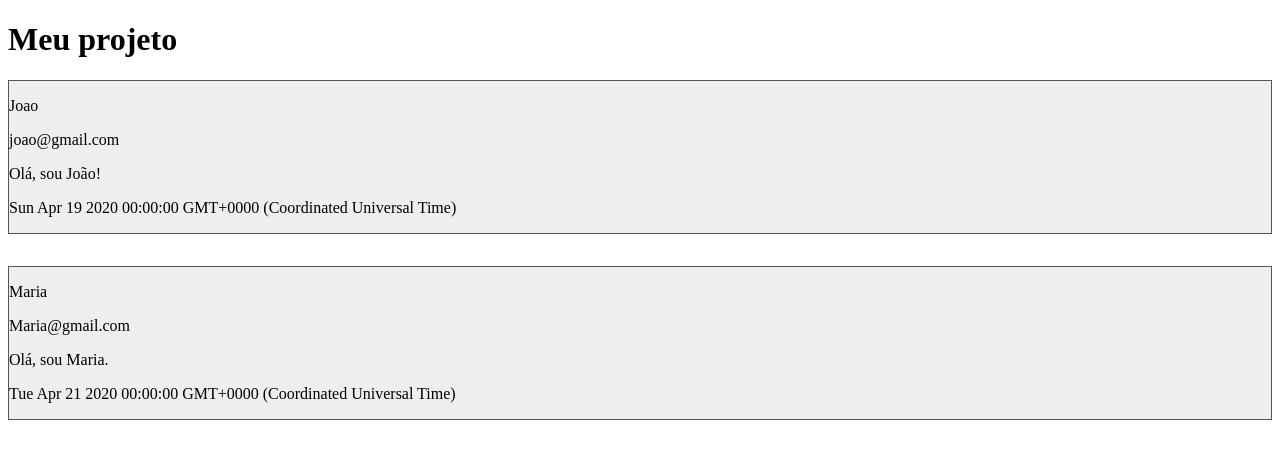
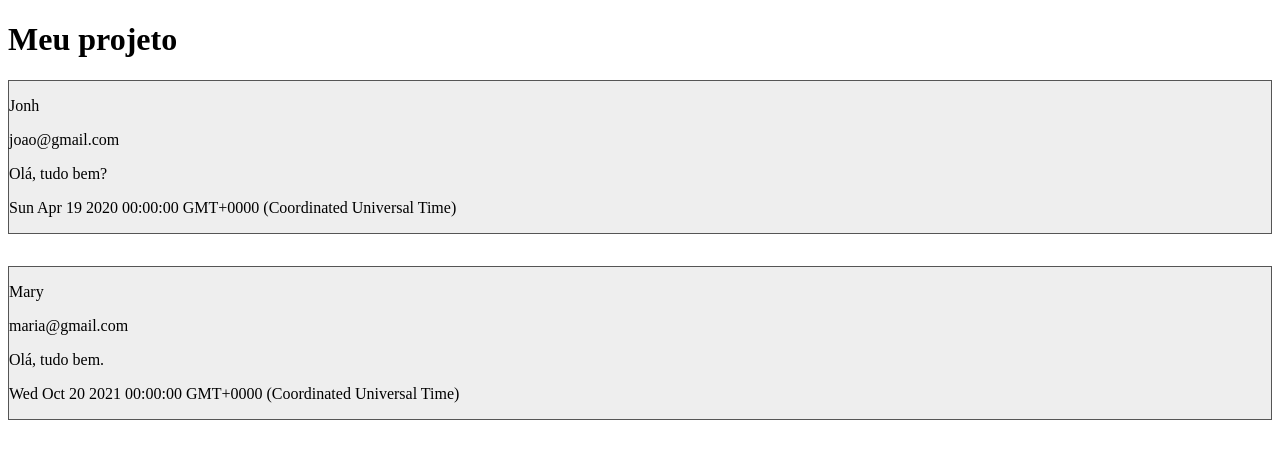
Before and after one commit to aritana/JavaScript, a React (Create React App) app in the folder Udemy/react/my-app/: page / in a window 1280 px wide. Shown: the top 458 px of the page. Built offline with nearby package versions, Linux system fonts and the light colour scheme.

Commit message:
Manipulando estado, react

```diff
--- a/Udemy/react/my-app/src/App.js
+++ b/Udemy/react/my-app/src/App.js
@@ -1,22 +1,48 @@
 import React from 'react';
-import {Component} from 'react';
+import { Component } from 'react';
 import Comentario from './components/Comentario'
 
 //tudo vai ser colocado entre <div className="App">
 //o componente é uma tag
-class App extends Component{
-  render(){
+class App extends Component {//componente ajuda a ter o estado
 
-    return(
+  state = { //Aplicacao inteira so tem um estado
+    comentarios: [
+      {
+
+        name: 'Jonh',
+        email: 'joao@gmail.com',
+        date: new Date(2020, 3, 19),
+        mensage: 'Olá, tudo bem?'
+      },
+      {
+        name: 'Mary',
+        email: 'maria@gmail.com',
+        date: new Date(2021, 9, 20),
+        mensage: 'Olá, tudo bem.'
+      }
+    ]
+  }
+  render() {
+
+    return (
       <div className="App">
+
         <h1>Meu projeto</h1>
-        <Comentario name="Joao" email = "joao@gmail.com" date = {new Date(2020,3,19)}>
-          Olá, sou João!
-        </Comentario>
-        <Comentario name="Maria" email = "Maria@gmail.com" date = {new Date(2020,3,21)}>
-          Olá, sou Maria.
-         </Comentario>
-     </div>
+        {this.state.comentarios.map((comentario, indice) => (
+
+          <Comentario
+            key = {indice}
+            name={comentario.name}
+            email={comentario.email}
+            date={comentario.date} >
+            {comentario.mensage}
+
+          </Comentario>
+
+        ))
+        }
+      </div>
     )
   }
 }
```
Also changed, not shown: 1 other file (tests, documents, lock files or other folders).
